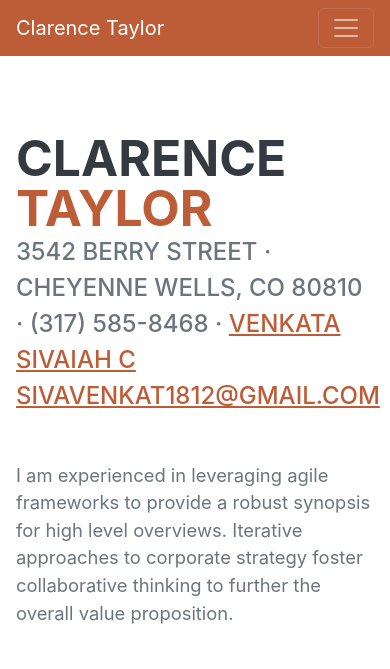
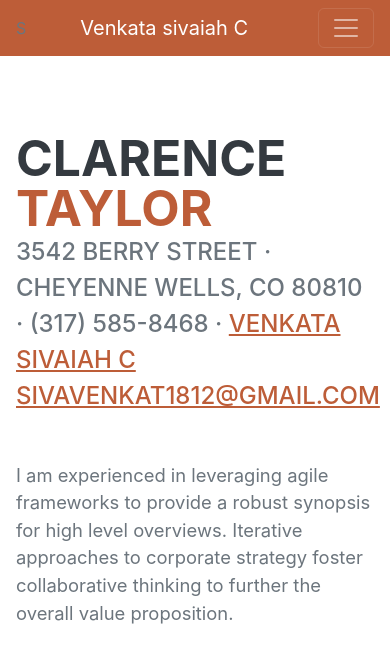
Before and after one commit to sivavenkat234/sivavenkat234.Resume-.github.io, a plain HTML site: page index.html in a window 390 px wide. Shown: the top 669 px of the page. Drawn offline with nearby package versions, Linux system fonts and the light colour scheme; files that its build step writes are made by us from their sources; files whose address does not match are found by name; a web font is replaced by a local one.

Commit message:
Update index.html

```diff
--- a/index.html
+++ b/index.html
@@ -17,9 +17,9 @@
     </head>
     <body id="page-top">
         <!-- Navigation-->
-        <nav class="navbar navbar-expand-lg navbar-dark bg-primary fixed-top" id="sideNav">
+        <nav class="navbar navbar-expand-lg navbar-dark bg-primary fixed-top" id="sideNav">S
             <a class="navbar-brand js-scroll-trigger" href="#page-top">
-                <span class="d-block d-lg-none">Clarence Taylor</span>
+                <span class="d-block d-lg-none">Venkata sivaiah C</span>
                 <span class="d-none d-lg-block"><img class="img-fluid img-profile rounded-circle mx-auto mb-2" src="assets/img/profile.jpg" alt="..." /></span>
             </a>
             <button class="navbar-toggler" type="button" data-bs-toggle="collapse" data-bs-target="#navbarResponsive" aria-controls="navbarResponsive" aria-expanded="false" aria-label="Toggle navigation"><span class="navbar-toggler-icon"></span></button>
```
